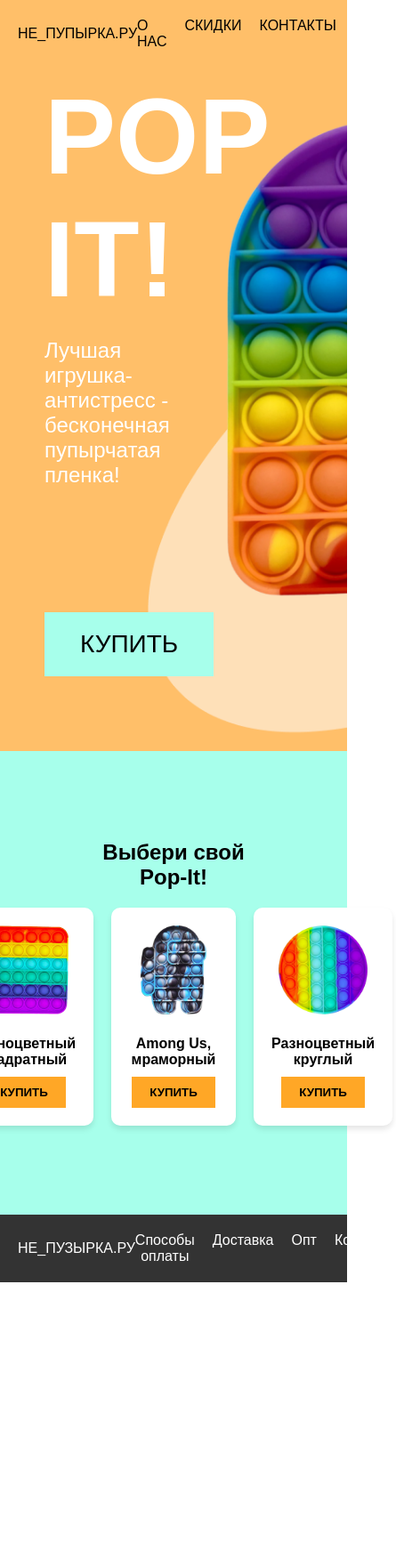
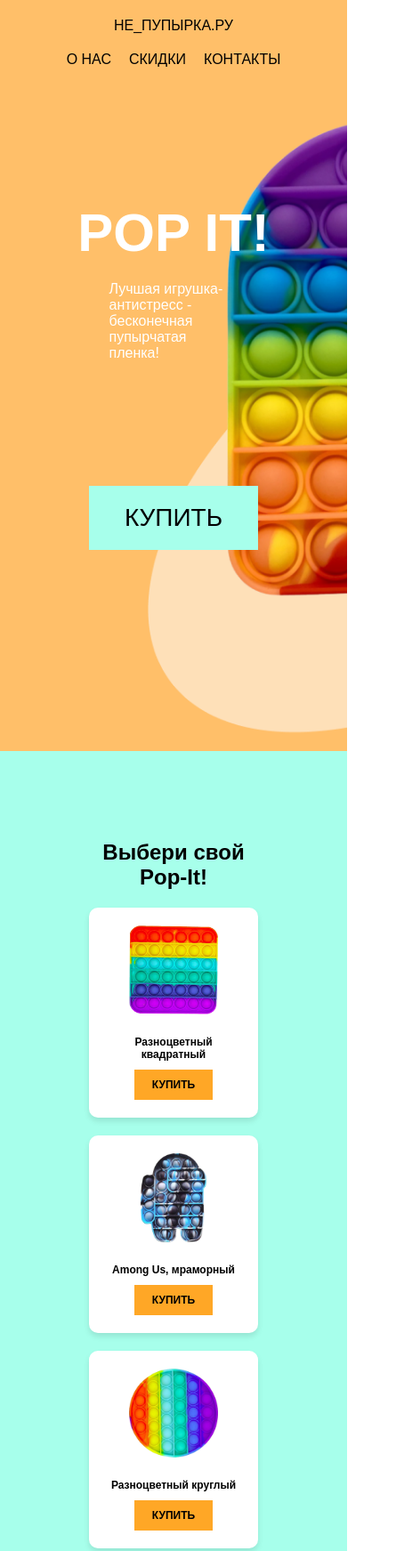
Before and after one commit to getDimaMal/techer-tasks, a plain HTML site: page pop-it/index.html in a window 390 px wide. Shown: the top 1743 px of the page at 89% size, 445 px wide, since content can reach past the window. Before the commit the page ends 1441 px from the top, so only its background shows below. Drawn offline with Linux system fonts and the light colour scheme.

Commit message:
TASK 2: Fixes

```diff
--- a/pop-it/index.html
+++ b/pop-it/index.html
@@ -2,7 +2,7 @@
 <html lang="ru">
 <head>
   <meta charset="UTF-8">
-  <meta name="viewport" content="width=device-width, initial-scale=1.0">
+  <meta name="viewport" content="width=device-width, initial-scale=0.4">
   <title>Pop It</title>
   <link rel="stylesheet" href="style.css">
 </head>
--- a/pop-it/style.css
+++ b/pop-it/style.css
@@ -8,11 +8,14 @@ body {
   font-family: 'Arial', sans-serif;
 
   height: 100vh;
+  min-width: 320px;
+
   display: flex;
   flex-direction: column;
 }
 
 .header {
+  min-width: 320px;
   padding: 20px;
 
   position: fixed;
@@ -23,6 +26,7 @@ body {
 
 .header__container {
   max-width: 1200px;
+  min-width: 320px;
   margin: 0 auto;
 
   display: flex;
@@ -121,6 +125,7 @@ body {
 
 .product__image {
   height: auto;
+  width: 100%;
   max-width: 100px;
   margin-bottom: 10px;
 }
@@ -164,3 +169,41 @@ body {
   text-decoration: none;
   color: white;
 }
+
+@media (max-width: 600px) {
+  .header__container {
+    gap: 20px;
+    flex-direction: column;
+  }
+
+  .hero__content {
+    display: flex;
+    flex-direction: column;
+    align-items: center;
+  }
+
+  .hero__title {
+    font-size: 60px;
+  }
+
+  .hero__subtitle {
+    font-size: 16px;
+  }
+
+  .products__list {
+    flex-direction: column;
+  }
+
+  .product__name {
+    font-size: 12px;
+  }
+
+  .product__button {
+    font-size: 12px;
+  }
+
+  .footer__container {
+    gap: 20px;
+    flex-direction: column;
+  }
+}
```
